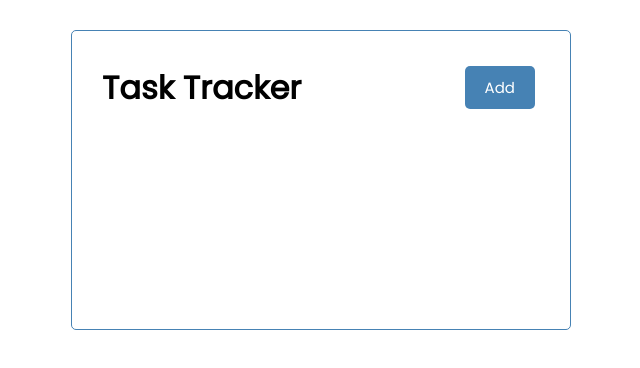
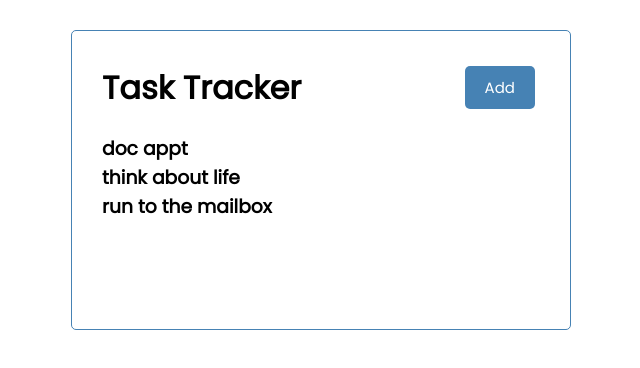
Before and after one commit to gbolli/react-task-tracker, a React (Create React App) app: page / in a window 1280 px wide. Shown: the top 368 px of the page, without its empty margins (319-959 px from the left). Built offline with nearby package versions, Linux system fonts and the light colour scheme.

Commit message:
Add Tasks component (test tasks hardcoded) -> output list of tasks

```diff
--- a/src/App.js
+++ b/src/App.js
@@ -1,9 +1,11 @@
 import Header from './components/Header'
+import Tasks from './components/Tasks'
 
 function App() {
   return (
     <div className="container">
       <Header />
+      <Tasks />
     </div>
   );
 }
--- /dev/null
+++ b/src/components/Tasks.js
@@ -0,0 +1,30 @@
+const tasks = [
+    {
+        id: 1,
+        text: 'doc appt',
+        day: 'Feb 5th at 2:30pm',
+        reminder: true
+    },
+    {
+        id: 2,
+        text: 'think about life',
+        day: 'Feb 6th at 2:30pm',
+        reminder: false
+    },
+    {
+        id: 3,
+        text: 'run to the mailbox',
+        day: 'Feb 7th at 2:30pm',
+        reminder: true
+    },
+]
+
+const Tasks = () => {
+  return (
+    <>
+        {tasks.map(task => (<h3 key={task.id}>{task.text}</h3>))}
+    </>
+  )
+}
+
+export default Tasks
```
